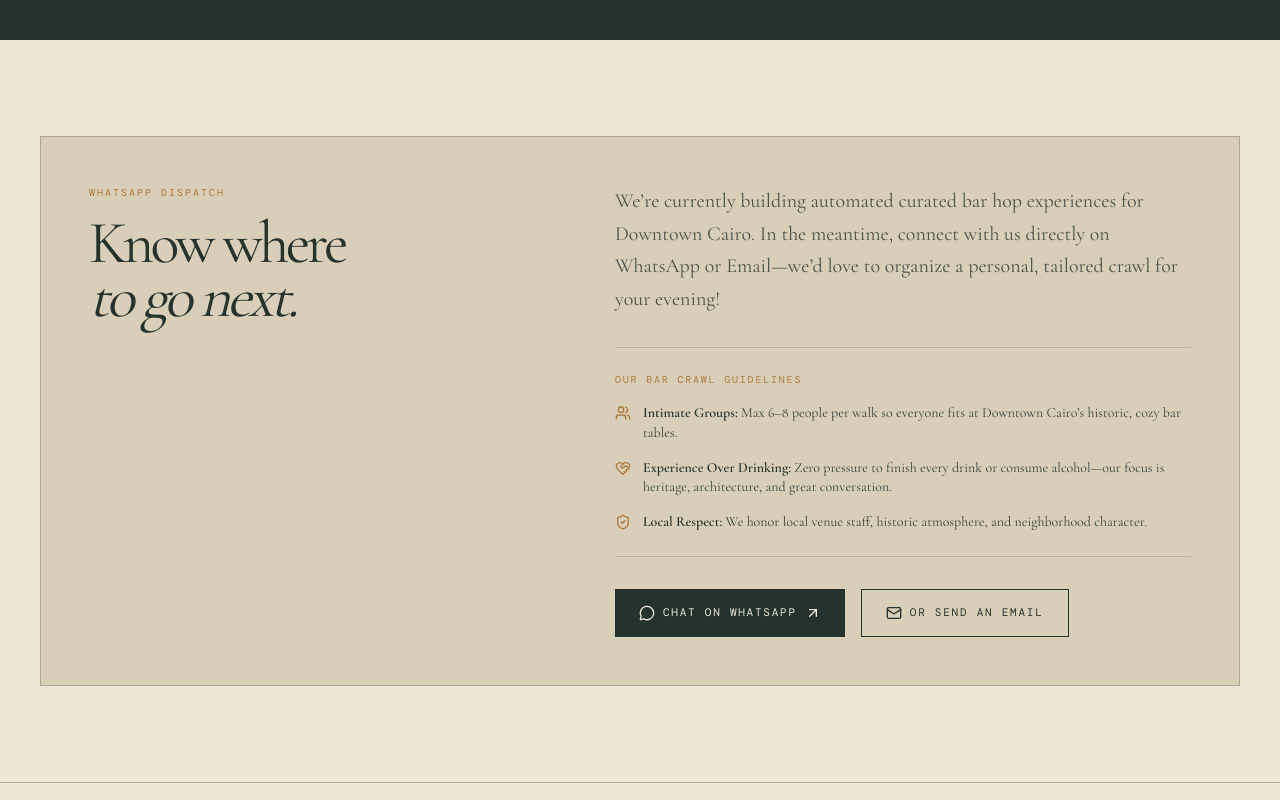
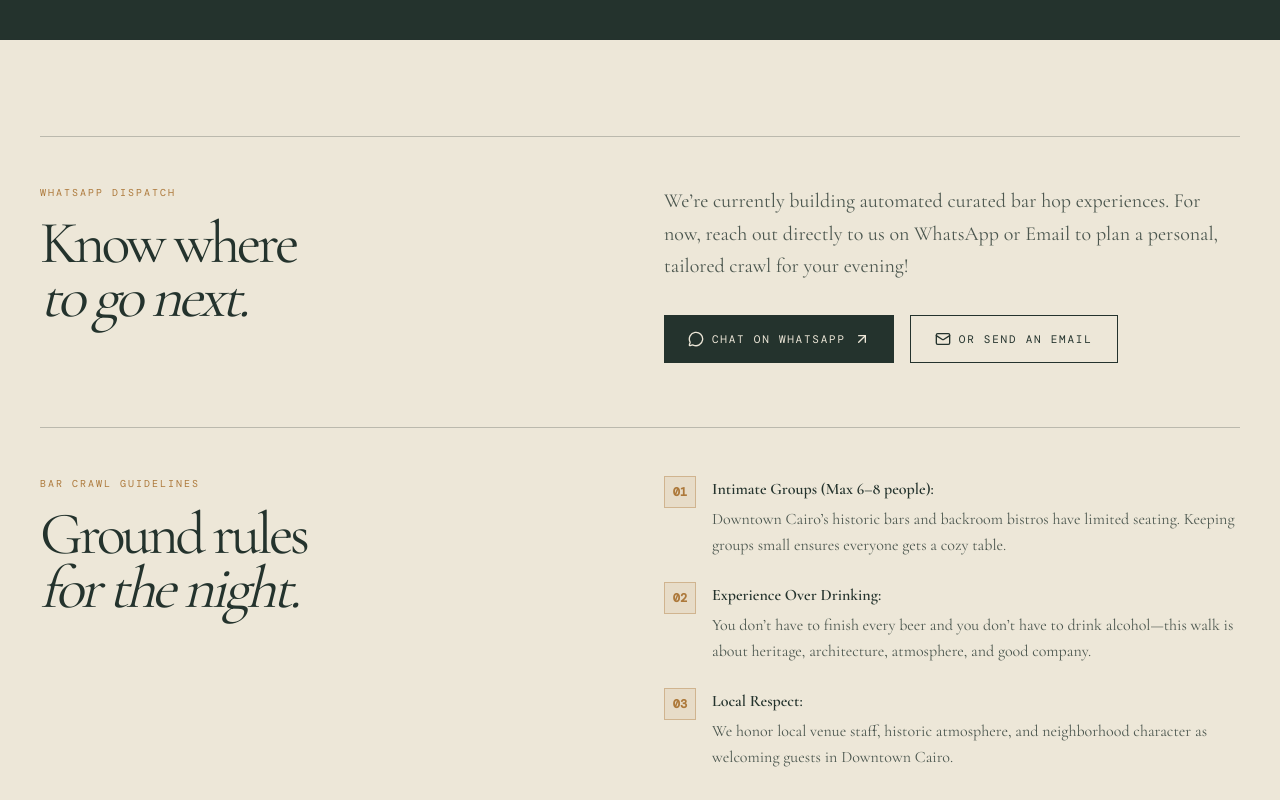
Before and after one commit to alexseif/barincairo, a Next.js app: page / in a window 1280 px wide. Shown: the part 2180-2980 px from the top of the page. Built offline with nearby package versions, Linux system fonts and the light colour scheme; no server answers.

Commit message:
feat: separate WhatsApp Dispatch section and Bar Crawl Guidelines into two elegant 2-column sections

```diff
--- a/components/ui/PersonalCrawlCard.tsx
+++ b/components/ui/PersonalCrawlCard.tsx
@@ -1,5 +1,5 @@
 import React from 'react'
-import { MessageCircle, Mail, ArrowUpRight, Users, HeartHandshake, ShieldCheck } from 'lucide-react'
+import { MessageCircle, Mail, ArrowUpRight } from 'lucide-react'
 import { CONTACT_CONFIG } from '@/lib/config'
 
 export interface PersonalCrawlCardProps {
@@ -21,11 +21,9 @@ export default function PersonalCrawlCard({
   const mailtoUrl = `mailto:${encodeURIComponent(contactEmail)}?subject=${encodeURIComponent('Curated Cairo Bar Hop')}`
 
   return (
-    <article
-      id="subscribe"
-      className={`grid gap-10 border border-primary/25 bg-card p-6 lg:grid-cols-[0.7fr_1.3fr] lg:p-12 ${className}`}
-    >
-      {/* Left Column */}
+    <div className={`flex flex-col gap-16 ${className}`}>
+      {/* Section 1: WhatsApp Dispatch Direct Contact */}
+      <section id="subscribe" className="grid gap-10 border-t border-primary/25 pt-12 lg:grid-cols-[0.7fr_1.3fr]">
         <div>
           <p className="mb-4 font-mono text-[10px] uppercase tracking-[0.2em] text-accent">
             WhatsApp Dispatch
@@ -36,47 +34,18 @@ export default function PersonalCrawlCard({
           </h2>
         </div>
 
-      {/* Right Column */}
-      <div className="flex flex-col gap-8 lg:justify-self-end lg:max-w-xl">
+        <div className="flex max-w-xl flex-col justify-between gap-8 lg:justify-self-end">
           <p className="font-serif text-xl leading-relaxed text-primary/80">
-          We’re currently building automated curated bar hop experiences for Downtown Cairo. In the meantime, connect with us directly on WhatsApp or Email—we’d love to organize a personal, tailored crawl for your evening!
+            We’re currently building automated curated bar hop experiences. For now, reach out directly to us on WhatsApp or Email to plan a personal, tailored crawl for your evening!
           </p>
 
-        {/* Ground Rules */}
-        <div className="border-y border-primary/20 py-6">
-          <p className="mb-4 font-mono text-[10px] uppercase tracking-[0.18em] text-accent">
-            Our Bar Crawl Guidelines
-          </p>
-          <ul className="flex flex-col gap-4 font-serif text-sm leading-snug text-primary/90">
-            <li className="flex items-start gap-3">
-              <Users className="mt-0.5 size-4 shrink-0 text-accent" />
-              <span>
-                <strong className="font-semibold text-primary">Intimate Groups:</strong> Max 6–8 people per walk so everyone fits at Downtown Cairo’s historic, cozy bar tables.
-              </span>
-            </li>
-            <li className="flex items-start gap-3">
-              <HeartHandshake className="mt-0.5 size-4 shrink-0 text-accent" />
-              <span>
-                <strong className="font-semibold text-primary">Experience Over Drinking:</strong> Zero pressure to finish every drink or consume alcohol—our focus is heritage, architecture, and great conversation.
-              </span>
-            </li>
-            <li className="flex items-start gap-3">
-              <ShieldCheck className="mt-0.5 size-4 shrink-0 text-accent" />
-              <span>
-                <strong className="font-semibold text-primary">Local Respect:</strong> We honor local venue staff, historic atmosphere, and neighborhood character.
-              </span>
-            </li>
-          </ul>
-        </div>
-
-        {/* Direct Action CTAs */}
           <div className="flex flex-wrap items-center gap-4">
             <a
               href={waUrl}
               target="_blank"
               rel="noopener noreferrer"
               aria-label="Chat on WhatsApp to plan a curated Cairo bar crawl"
-            className="flex h-12 min-h-[44px] min-w-[44px] items-center justify-center gap-2 bg-primary px-6 font-mono text-[11px] uppercase tracking-[0.16em] text-primary-foreground transition-colors hover:bg-accent hover:text-primary-foreground"
+              className="flex h-12 min-h-[44px] min-w-[44px] items-center justify-center gap-2 bg-[#24332d] px-6 font-mono text-[11px] uppercase tracking-[0.16em] text-[#ede7d8] transition-colors hover:bg-accent hover:text-primary-foreground"
             >
               <MessageCircle className="size-4" />
               <span>Chat on WhatsApp</span>
@@ -95,6 +64,58 @@ export default function PersonalCrawlCard({
             </a>
           </div>
         </div>
-    </article>
+      </section>
+
+      {/* Section 2: Ground Rules for the Night */}
+      <section className="grid gap-10 border-t border-primary/25 pt-12 lg:grid-cols-[0.7fr_1.3fr]">
+        <div>
+          <p className="mb-4 font-mono text-[10px] uppercase tracking-[0.2em] text-accent">
+            Bar Crawl Guidelines
+          </p>
+          <h2 className="font-serif text-5xl leading-[0.9] tracking-[-0.06em] text-primary lg:text-6xl">
+            Ground rules<br />
+            <em className="font-normal">for the night.</em>
+          </h2>
+        </div>
+
+        <div className="max-w-xl lg:justify-self-end">
+          <ul className="flex flex-col gap-6 font-serif text-base leading-relaxed text-primary/90">
+            <li className="flex items-start gap-4">
+              <span className="flex size-8 shrink-0 items-center justify-center border border-accent/40 bg-accent/10 font-mono text-xs font-bold text-accent">
+                01
+              </span>
+              <div>
+                <strong className="font-semibold text-primary">Intimate Groups (Max 6–8 people):</strong>
+                <p className="mt-1 text-primary/80">
+                  Downtown Cairo’s historic bars and backroom bistros have limited seating. Keeping groups small ensures everyone gets a cozy table.
+                </p>
+              </div>
+            </li>
+            <li className="flex items-start gap-4">
+              <span className="flex size-8 shrink-0 items-center justify-center border border-accent/40 bg-accent/10 font-mono text-xs font-bold text-accent">
+                02
+              </span>
+              <div>
+                <strong className="font-semibold text-primary">Experience Over Drinking:</strong>
+                <p className="mt-1 text-primary/80">
+                  You don’t have to finish every beer and you don’t have to drink alcohol—this walk is about heritage, architecture, atmosphere, and good company.
+                </p>
+              </div>
+            </li>
+            <li className="flex items-start gap-4">
+              <span className="flex size-8 shrink-0 items-center justify-center border border-accent/40 bg-accent/10 font-mono text-xs font-bold text-accent">
+                03
+              </span>
+              <div>
+                <strong className="font-semibold text-primary">Local Respect:</strong>
+                <p className="mt-1 text-primary/80">
+                  We honor local venue staff, historic atmosphere, and neighborhood character as welcoming guests in Downtown Cairo.
+                </p>
+              </div>
+            </li>
+          </ul>
+        </div>
+      </section>
+    </div>
   )
 }
```
Also changed, not shown: 2 other files (tests, documents, lock files or other folders). Lines whose indentation alone changed are shown as unchanged.
